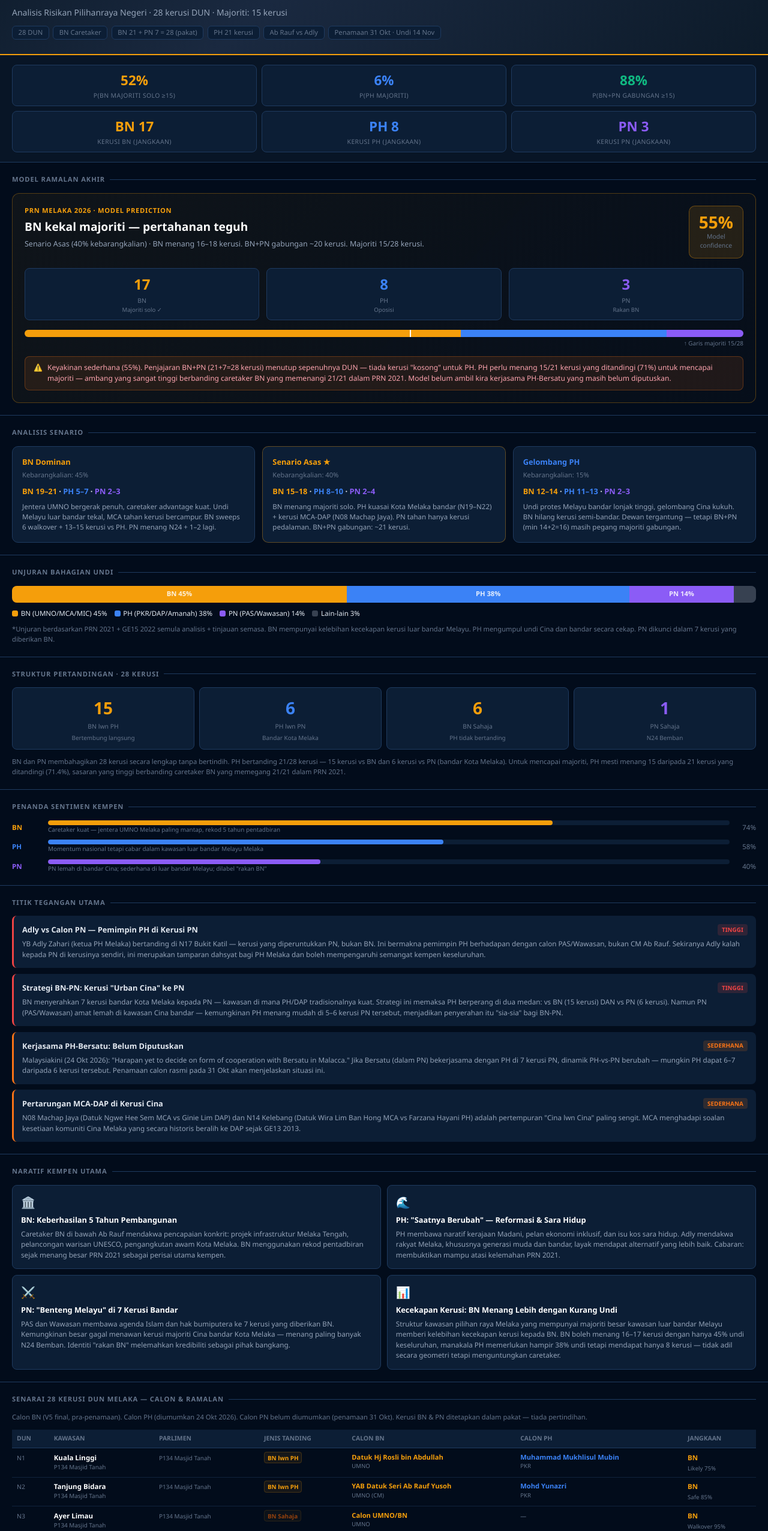
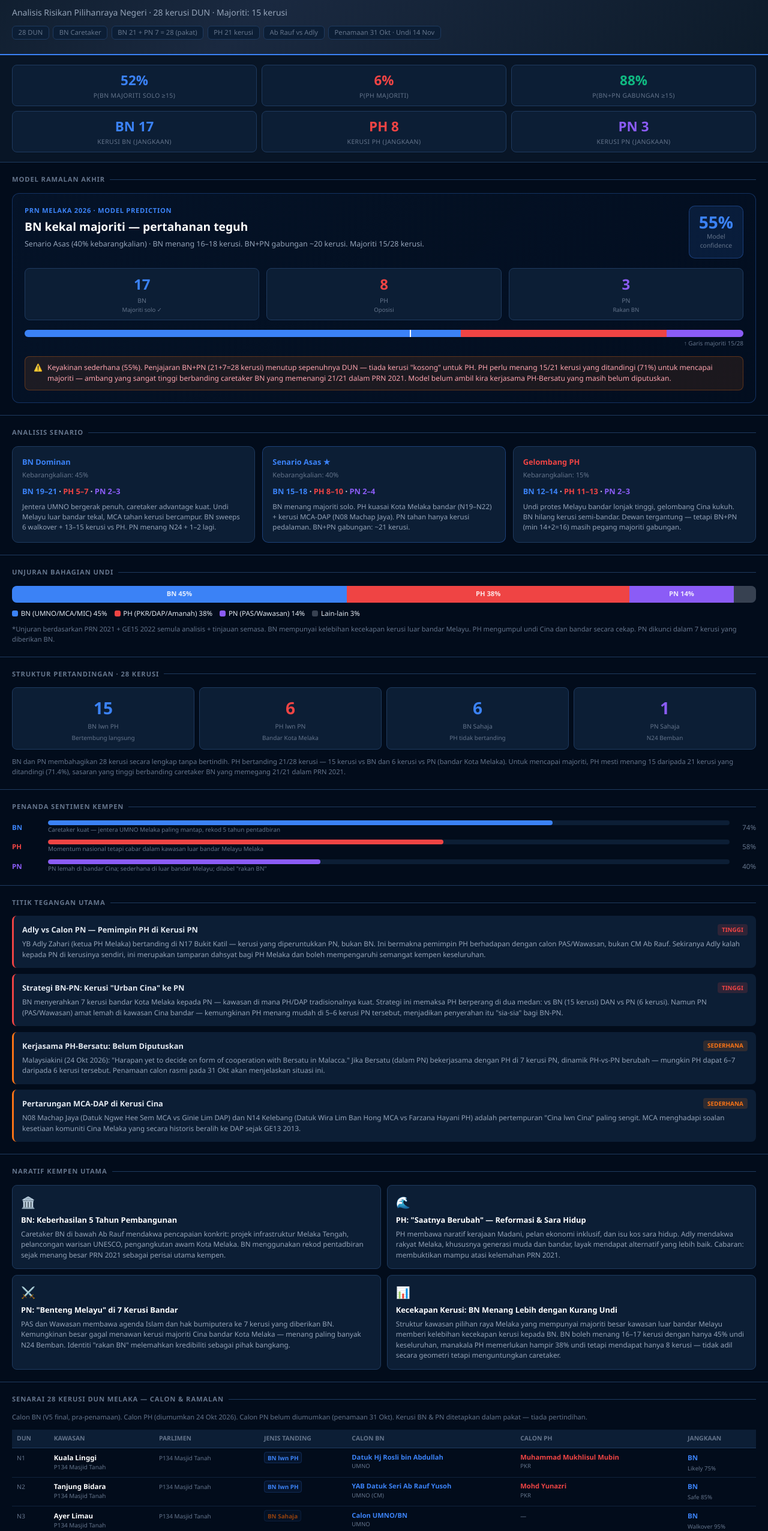
Before and after one commit to booluckgmie/sim-ge16, a website: page public/melaka.html in a window 1280 px wide. Shown: the part 167-2720 px from the top of the page at 60% size. Drawn offline with Linux system fonts and the light colour scheme.

Commit message:
fix: Trend scenario slider bug + melaka.html party color alignment
- Trend 2026 button now calls clickPreset() so sliders update to PRN-calibrated values before API call
- melaka.html PH color #3B82F6→#EF4444 (red), BN #F59E0B→#3B82F6 (blue) to match main page

```diff
--- a/public/melaka.html
+++ b/public/melaka.html
@@ -7,7 +7,7 @@
 <style>
 :root{
   --bg:#020C1B;--surf:#081526;--surf2:#0C1E35;
-  --ph:#3B82F6;--bn:#F59E0B;--pn:#8B5CF6;
+  --ph:#EF4444;--bn:#3B82F6;--pn:#8B5CF6;
   --txt:#E2E8F0;--muted:#64748B;--brd:#1E3A5F;
   --green:#10B981;--red:#EF4444;--orange:#F97316;
 }
@@ -18,7 +18,7 @@ a:hover{text-decoration:underline}
 
 .hdr{background:linear-gradient(135deg,#0D1B2A 0%,#1A2940 40%,#0D1B2A 100%);border-bottom:2px solid var(--bn);padding:1.5rem 1.25rem}
 .hdr-top{display:flex;justify-content:space-between;align-items:flex-start;flex-wrap:wrap;gap:.75rem}
-.hdr-badge{display:inline-flex;align-items:center;gap:.4rem;background:rgba(245,158,11,.15);border:1px solid rgba(245,158,11,.4);border-radius:20px;padding:.25rem .75rem;font-size:.75rem;font-weight:700;color:var(--bn);letter-spacing:.05em}
+.hdr-badge{display:inline-flex;align-items:center;gap:.4rem;background:rgba(59,130,246,.15);border:1px solid rgba(59,130,246,.4);border-radius:20px;padding:.25rem .75rem;font-size:.75rem;font-weight:700;color:var(--bn);letter-spacing:.05em}
 .hdr-badge::before{content:'';width:8px;height:8px;background:var(--bn);border-radius:50%;animation:pulse 2s infinite}
 @keyframes pulse{0%,100%{opacity:1}50%{opacity:.4}}
 .hdr-dates{font-size:.72rem;color:var(--muted);text-align:right}
@@ -40,12 +40,12 @@ a:hover{text-decoration:underline}
 .sec-title{font-size:.7rem;font-weight:700;color:var(--muted);text-transform:uppercase;letter-spacing:.08em;margin-bottom:.875rem;display:flex;align-items:center;gap:.5rem}
 .sec-title::after{content:'';flex:1;height:1px;background:var(--brd)}
 
-.pred-card{background:linear-gradient(135deg,rgba(245,158,11,.06),rgba(245,158,11,.02));border:1px solid rgba(245,158,11,.3);border-radius:12px;padding:1.25rem}
+.pred-card{background:linear-gradient(135deg,rgba(59,130,246,.06),rgba(59,130,246,.02));border:1px solid rgba(59,130,246,.3);border-radius:12px;padding:1.25rem}
 .pred-top{display:flex;justify-content:space-between;align-items:flex-start;gap:1rem;flex-wrap:wrap}
 .pred-lbl{font-size:.7rem;color:var(--bn);font-weight:700;text-transform:uppercase;letter-spacing:.06em}
 .pred-winner{font-size:1.2rem;font-weight:800;color:#fff;margin:.3rem 0}
 .pred-sub{font-size:.78rem;color:#94A3B8}
-.pred-conf-box{background:rgba(245,158,11,.12);border:1px solid rgba(245,158,11,.35);border-radius:10px;padding:.75rem 1rem;text-align:center;flex-shrink:0}
+.pred-conf-box{background:rgba(59,130,246,.12);border:1px solid rgba(59,130,246,.35);border-radius:10px;padding:.75rem 1rem;text-align:center;flex-shrink:0}
 .pred-conf-n{font-size:1.75rem;font-weight:900;color:var(--bn);line-height:1}
 .pred-conf-lbl{font-size:.65rem;color:var(--muted);margin-top:.2rem}
 .pred-seats{display:flex;gap:.75rem;margin-top:1rem;flex-wrap:wrap}
@@ -60,7 +60,7 @@ a:hover{text-decoration:underline}
 .scen-grid{display:grid;grid-template-columns:repeat(3,1fr);gap:.75rem}
 @media(max-width:550px){.scen-grid{grid-template-columns:1fr}}
 .scen-card{background:var(--surf2);border-radius:10px;padding:1rem;border:1px solid var(--brd)}
-.scen-card.base{border-color:rgba(245,158,11,.35)}
+.scen-card.base{border-color:rgba(59,130,246,.35)}
 .scen-name{font-size:.8rem;font-weight:700;margin-bottom:.25rem}
 .scen-prob{font-size:.7rem;color:var(--muted);margin-bottom:.6rem}
 .scen-seats{font-size:.8rem;font-weight:700}
@@ -115,9 +115,9 @@ a:hover{text-decoration:underline}
 .seat-n{color:var(--muted);font-size:.65rem}
 .seat-name{font-weight:600;color:#fff}
 .seat-parl{color:var(--muted);font-size:.62rem}
-.c-bn-ph{background:rgba(245,158,11,.08);border:1px solid rgba(245,158,11,.2);border-radius:4px;padding:.1rem .3rem;font-size:.62rem;color:var(--bn);font-weight:700;white-space:nowrap}
-.c-ph-pn{background:rgba(59,130,246,.08);border:1px solid rgba(59,130,246,.2);border-radius:4px;padding:.1rem .3rem;font-size:.62rem;color:var(--ph);font-weight:700;white-space:nowrap}
-.c-bn-so{background:rgba(245,158,11,.04);border:1px solid rgba(245,158,11,.12);border-radius:4px;padding:.1rem .3rem;font-size:.62rem;color:#92400E;font-weight:700;white-space:nowrap}
+.c-bn-ph{background:rgba(59,130,246,.08);border:1px solid rgba(59,130,246,.2);border-radius:4px;padding:.1rem .3rem;font-size:.62rem;color:var(--bn);font-weight:700;white-space:nowrap}
+.c-ph-pn{background:rgba(239,68,68,.08);border:1px solid rgba(239,68,68,.2);border-radius:4px;padding:.1rem .3rem;font-size:.62rem;color:var(--ph);font-weight:700;white-space:nowrap}
+.c-bn-so{background:rgba(59,130,246,.04);border:1px solid rgba(59,130,246,.12);border-radius:4px;padding:.1rem .3rem;font-size:.62rem;color:#92400E;font-weight:700;white-space:nowrap}
 .c-pn-so{background:rgba(139,92,246,.08);border:1px solid rgba(139,92,246,.2);border-radius:4px;padding:.1rem .3rem;font-size:.62rem;color:var(--pn);font-weight:700;white-space:nowrap}
 .win-bn{color:var(--bn);font-weight:700}
 .win-ph{color:var(--ph);font-weight:700}
```
Also changed, not shown: public/index.html (+1 -1 lines), src/template/index.html (+1 -1 lines), src/template/melaka.html (+8 -8 lines).
